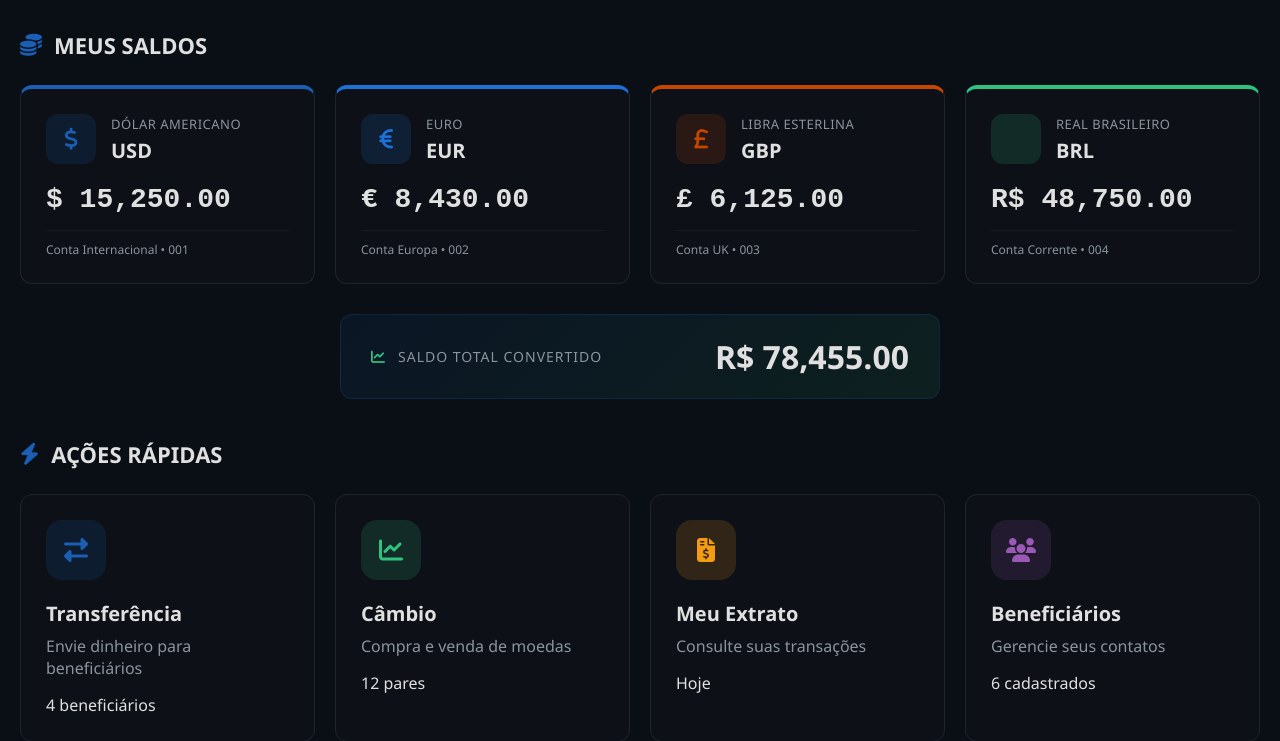
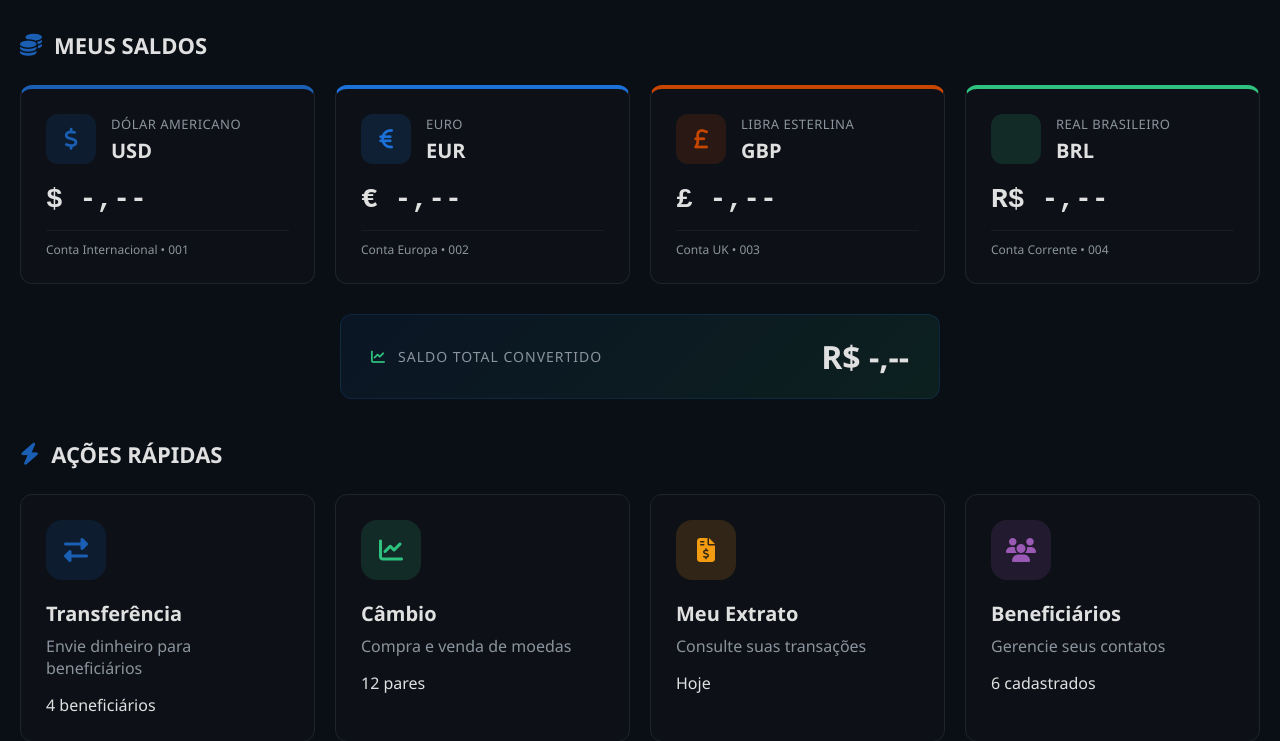
Before and after one commit to edujann/cambio-bank-kivy, a Flask app: page /dashboard in a window 1280 px wide. Shown: the part 116-857 px from the top of the page. Run offline with Flask 3, Linux system fonts and the light colour scheme; the visitor is signed in with stand-in values (Sample User, id 1).

Commit message:
FIX: substitui valores mock por placeholders monetários (ex: $ --)

```diff
--- a/web/templates/dashboard.html
+++ b/web/templates/dashboard.html
@@ -711,7 +711,7 @@
                                 <div class="moeda-codigo">USD</div>
                             </div>
                         </div>
-                        <div class="moeda-valor" id="saldoUSD">$ 15,250.00</div>
+                        <div class="moeda-valor" id="saldoUSD">$ -,--</div>
                         <div class="moeda-conta">Conta Internacional • 001</div>
                     </div>
 
@@ -726,7 +726,7 @@
                                 <div class="moeda-codigo">EUR</div>
                             </div>
                         </div>
-                        <div class="moeda-valor" id="saldoEUR">€ 8,430.00</div>
+                        <div class="moeda-valor" id="saldoEUR">€ -,--</div>
                         <div class="moeda-conta">Conta Europa • 002</div>
                     </div>
 
@@ -741,7 +741,7 @@
                                 <div class="moeda-codigo">GBP</div>
                             </div>
                         </div>
-                        <div class="moeda-valor" id="saldoGBP">£ 6,125.00</div>
+                        <div class="moeda-valor" id="saldoGBP">£ -,--</div>
                         <div class="moeda-conta">Conta UK • 003</div>
                     </div>
 
@@ -756,7 +756,7 @@
                                 <div class="moeda-codigo">BRL</div>
                             </div>
                         </div>
-                        <div class="moeda-valor" id="saldoBRL">R$ 48,750.00</div>
+                        <div class="moeda-valor" id="saldoBRL">R$ -,--</div>
                         <div class="moeda-conta">Conta Corrente • 004</div>
                     </div>
                 </div>
@@ -767,7 +767,7 @@
                         <i class="fas fa-chart-line"></i>
                         <span>SALDO TOTAL CONVERTIDO</span>
                     </div>
-                    <div class="saldo-total-valor" id="saldoTotal">R$ 78,455.00</div>
+                    <div class="saldo-total-valor" id="saldoTotal">R$ -,--</div>
                 </div>
             </section>
 
```
